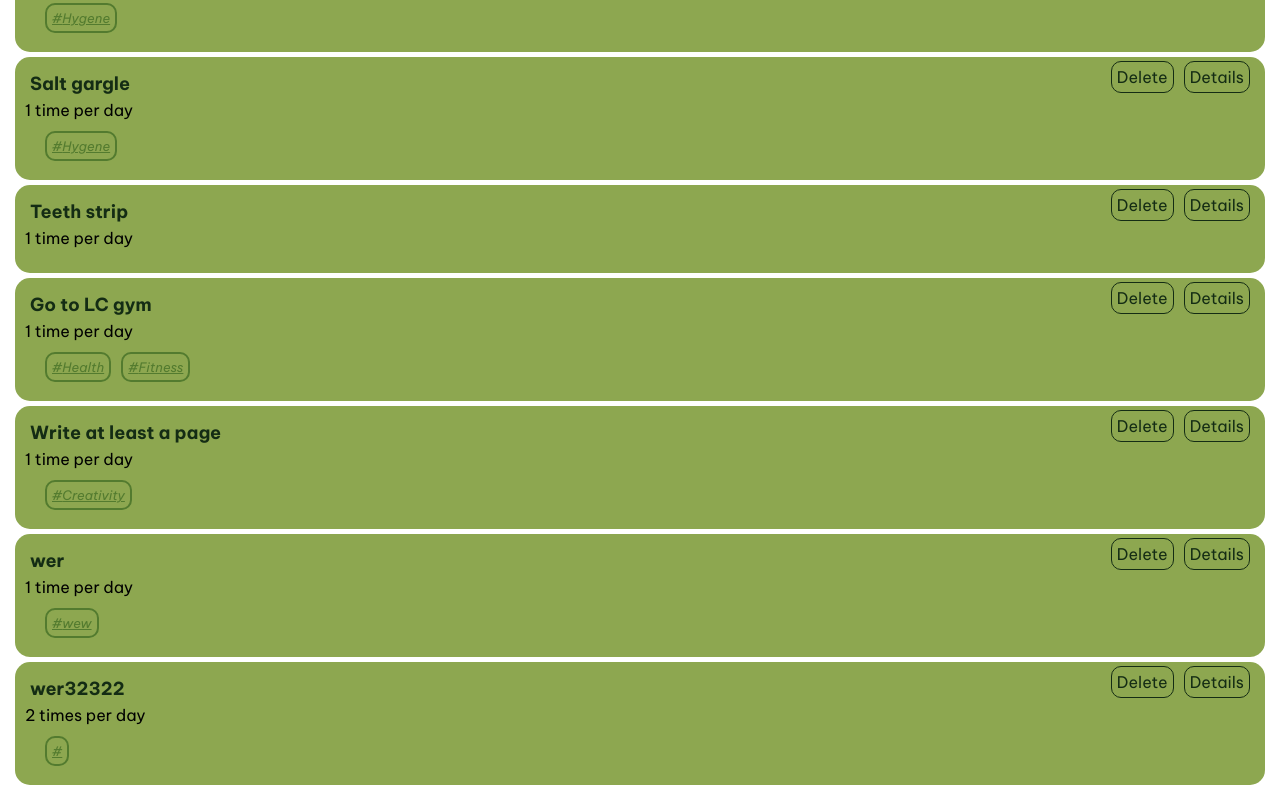
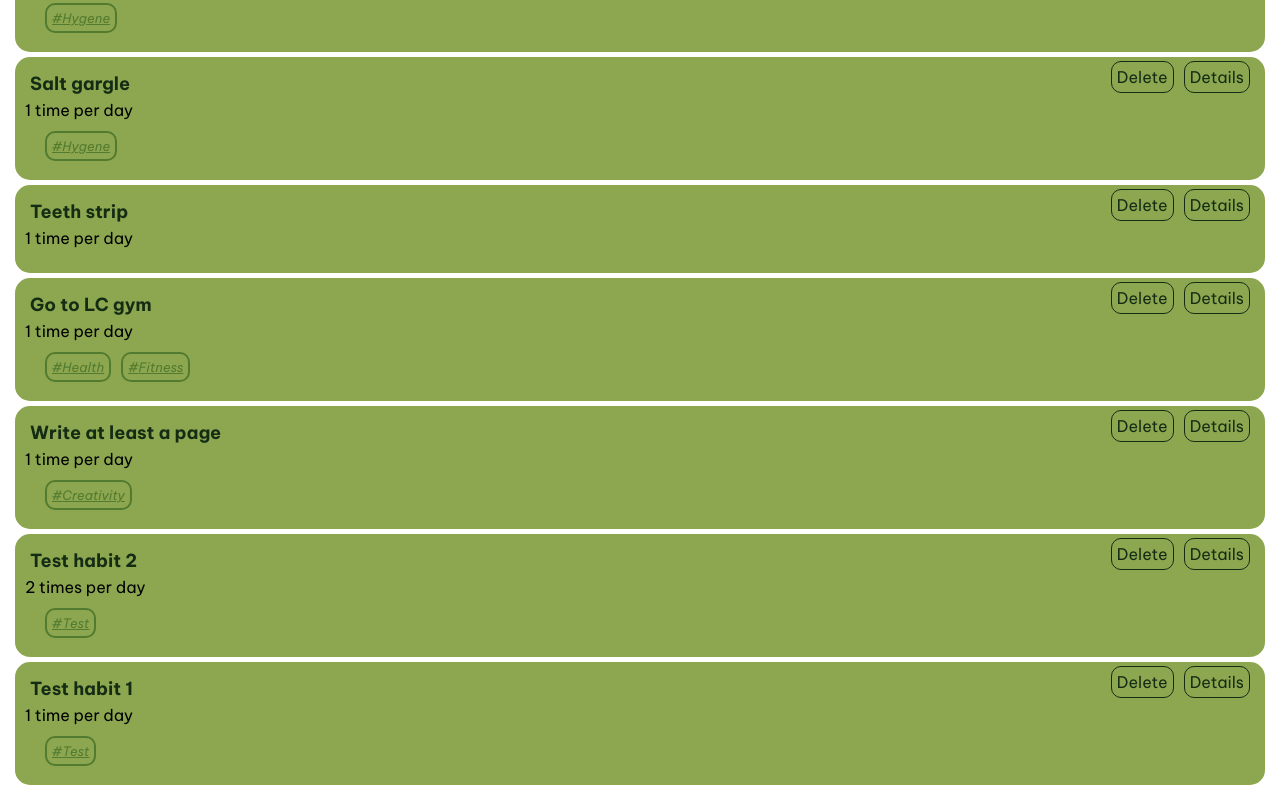
Before and after one commit to kandriam/habbit-prototype, an Angular app: page / in a window 1280 px wide. Shown: the part 615-1415 px from the top of the page. Built offline with nearby package versions, Linux system fonts and the light colour scheme; data requests are answered from the project's data file.

Commit message:
Date exists
Habits seem to be saving, issue was with timesperinstance and type

```diff
--- a/db.json
+++ b/db.json
@@ -3,12 +3,12 @@
     {
       "id": "1",
       "name": "Brush teeth",
+      "timesperinstance": 3,
+      "frequency": "daily",
+      "description": "",
       "tags": [
         "Hygene"
-      ],
-      "timesperinstance": 2,
-      "isactive": true,
-      "frequency": "daily"
+      ]
     },
     {
       "id": "2",
@@ -51,23 +51,23 @@
       ]
     },
     {
-      "id": "6",
-      "name": "wer",
-      "timesperinstance": 1,
+      "id": "7",
+      "name": "Test habit 2",
+      "timesperinstance": 2,
       "frequency": "daily",
-      "description": "we",
+      "description": "2",
       "tags": [
-        "wew"
+        "Test"
       ]
     },
     {
-      "id": "7",
-      "name": "wer32322",
-      "timesperinstance": 2,
+      "id": "8",
+      "name": "Test habit 1",
+      "timesperinstance": 1,
       "frequency": "daily",
-      "description": "wrfw",
+      "description": "1",
       "tags": [
-        ""
+        "Test"
       ]
     }
   ]
--- a/src/app/app.css
+++ b/src/app/app.css
@@ -2,10 +2,11 @@
   --content-padding: 10px;
 }
 header {
-  display: block;
   height: 60px;
   padding: var(--content-padding);
   box-shadow: 0px 5px 25px var(--g3-color);
+  display: flex;
+  justify-content: space-between;
 }
 
 .content {
--- a/src/app/app.ts
+++ b/src/app/app.ts
@@ -7,8 +7,9 @@ import {RouterModule} from '@angular/router';
   imports: [Home, RouterModule],
   template: `
     <main>
-      <header class="brand-name">
+      <header>
         <a [routerLink]="['/']"><h1>Habbit</h1></a>
+        <div id="date"></div>
       </header>
       <section class="content">
         <router-outlet></router-outlet>
@@ -20,3 +21,19 @@ import {RouterModule} from '@angular/router';
 export class App {
   title = 'habbit';
 }
+
+window.onload = () => {
+    displayDate();
+}
+function displayDate() {
+    let months = ["January", "February","March", "April", "May", "June", "July", "August", "September", "October", "November", "December"]
+    let date =  new Date();
+    let y = date.getFullYear();
+    let m = date.getMonth() + 1;
+    let d = date.getDate();
+    var datedisplay = document.getElementById("date");
+    datedisplay!.innerHTML = (`
+      <h3>${m} / ${d} / ${y}</h3>
+      <h4>${months[m-1]} ${d}, ${y}</h4>
+    `)
+  };
```
